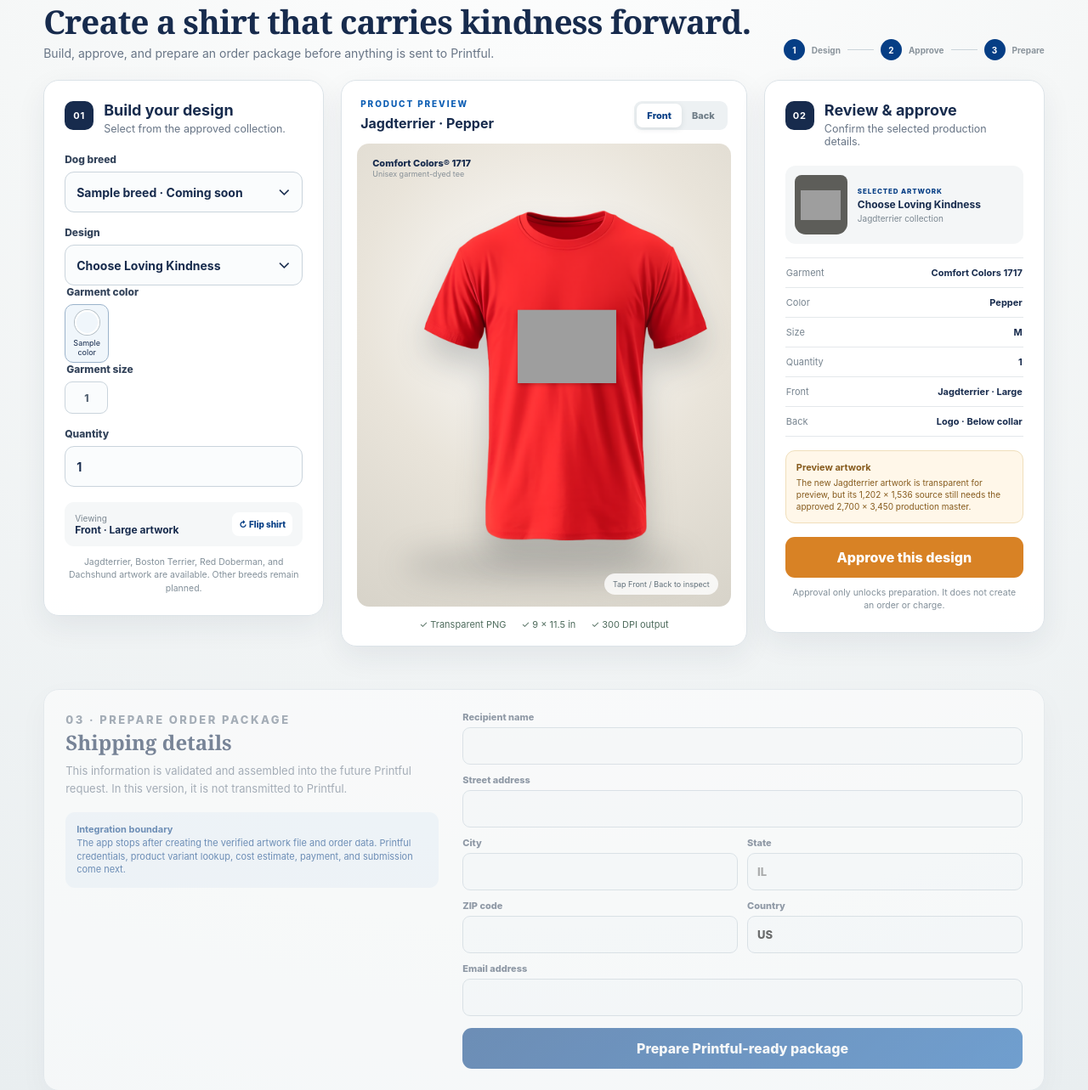
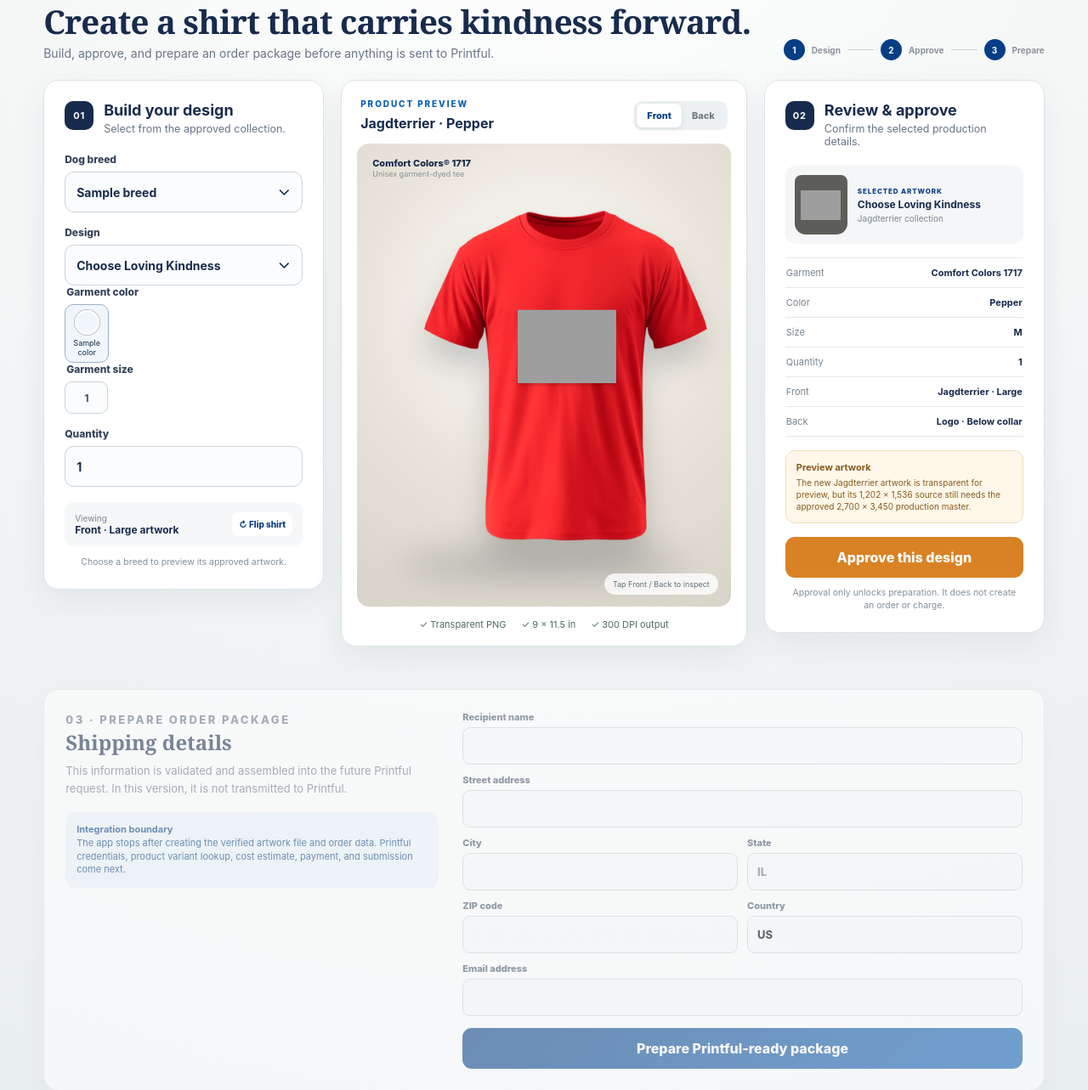
Before and after one commit to skinny-walrus/blue-lotus-tshirt-app, a Flask app: template templates/app.html in a window 1280 px wide. Shown: the part 139-1422 px from the top of the page at 85% size. Run offline with Flask 3, Linux system fonts and the light colour scheme; the template is opened without the code that fills it: most values are stand-ins (such as "Sample title", 1, 10 or a date in 2020); parts of the project's set-up code (start-up, migrations or seed data) failed here and were passed over; grey boxes are pictures that could not be loaded.

Commit message:
Simplify breed dropdown labels

```diff
--- a/templates/app.html
+++ b/templates/app.html
@@ -24,13 +24,13 @@
   <section class="intro"><div><p class="kicker">BLUE LOTUS TEMPLE · VOLUNTEER WORKSPACE</p><h1>Create a shirt that carries kindness forward.</h1><p>Build, approve, and prepare an order package before anything is sent to Printful.</p></div><div class="steps"><b>1</b> Design <i></i><b>2</b> Approve <i></i><b>3</b> Prepare</div></section>
   <main class="workspace">
     <section class="card controls"><div class="heading"><b>01</b><div><h2>Build your design</h2><p>Select from the approved collection.</p></div></div>
-      <label class="field-label" for="breed">Dog breed</label><div class="select"><select id="breed">{% for breed in breeds %}<option value="{{ breed }}">{{ breed }} · {{ 'Available' if breed in artworks else 'Coming soon' }}</option>{% endfor %}</select></div>
+<label class="field-label" for="breed">Dog breed</label><div class="select"><select id="breed">{% for breed in breeds %}<option value="{{ breed }}">{{ breed }}</option>{% endfor %}</select></div>
       <label class="field-label" for="design">Design</label><div class="select"><select id="design"><option>Choose Loving Kindness</option></select></div>
       <fieldset><legend>Garment color</legend><div class="colors">{% for name, details in colors.items() %}<button type="button" class="{{ 'on' if loop.first else '' }}" data-name="{{ name }}" data-color="{{ details.hex }}" data-filter="{{ details.filter }}" aria-pressed="{{ 'true' if loop.first else 'false' }}"><i style="background:{{ details.hex }}"></i><small>{{ name }}</small></button>{% endfor %}</div></fieldset>
       <fieldset><legend>Garment size</legend><div class="sizes">{% for size in sizes %}<button type="button" class="{{ 'on' if size == 'M' else '' }}" data-size="{{ size }}" aria-pressed="{{ 'true' if size == 'M' else 'false' }}">{{ size }}</button>{% endfor %}</div></fieldset>
       <label class="field-label" for="quantity">Quantity</label><input class="qty" id="quantity" type="number" min="1" max="10" value="1" inputmode="numeric">
       <div class="placement"><div><span>Viewing</span><strong id="placement">Front · Large artwork</strong></div><button type="button" id="flip">↻ Flip shirt</button></div>
-      <p class="helper">Jagdterrier, Boston Terrier, Red Doberman, and Dachshund artwork are available. Other breeds remain planned.</p>
+<p class="helper">Choose a breed to preview its approved artwork.</p>
     </section>
     <section class="card preview"><div class="preview-head"><div><p class="kicker">PRODUCT PREVIEW</p><h2 id="title">Jagdterrier · Pepper</h2></div><div class="toggle"><button type="button" class="on" id="front">Front</button><button type="button" id="back">Back</button></div></div>
       <div class="stage"><div class="stage-note">Comfort Colors® 1717<small>Unisex garment-dyed tee</small></div><div class="shirt-photo front" id="shirt"><img class="garment-photo" id="garmentPhoto" src="{{ url_for('static', filename='realistic-shirt-template.png') }}" alt="Pepper T-shirt, front view" style="filter:{{ colors.Pepper.filter }}"><img class="moss-back-photo hide" id="mossBackPhoto" src="{{ url_for('static', filename='moss-shirt-back.png') }}" alt="Moss T-shirt, back view"><img class="art" id="frontArt" src="{{ url_for('static', filename='jagdterrier-loving-kindness.png') }}" alt="Choose Loving Kindness Jagdterrier monk design on the shirt front"><img class="back-mark hide" id="backArt" src="{{ url_for('static', filename='blue-lotus-logo.png') }}" alt="Blue Lotus Temple logo centered below the back collar"></div><div class="coming hide" id="coming"><span>Artwork coming soon</span><strong id="comingBreed"></strong><small>Select an available breed to continue.</small></div><div class="hint">Tap Front / Back to inspect</div></div>
@@ -54,7 +54,7 @@ let color='Pepper',size='M',approved=false;
 function available(){return Boolean(artworks[breed.value])}
 function resetApproval(){approved=false;approve.textContent=available()?'Approve this design':'Artwork coming soon';approve.disabled=!available();approve.classList.remove('done');orderSection.classList.add('locked');orderSection.setAttribute('aria-disabled','true');result.classList.add('hide');error.classList.add('hide')}
 function showSide(side){const isFront=side==='front',useMossBack=!isFront&&color==='Moss';shirt.classList.toggle('front',isFront);shirt.classList.toggle('back',!isFront);garmentPhoto.classList.toggle('hide',useMossBack);mossBackPhoto.classList.toggle('hide',!useMossBack);garmentPhoto.alt=color+' T-shirt, '+side+' view';frontArt.classList.toggle('hide',!available()||!isFront);backArt.classList.toggle('hide',!available()||isFront);front.classList.toggle('on',isFront);back.classList.toggle('on',!isFront);placement.textContent=isFront?'Front · Large artwork':'Back · Logo below collar'}
-function updateBreed(){const ready=available();title.textContent=breed.value+' · '+color;coming.classList.toggle('hide',ready);comingBreed.textContent=breed.value;miniArt.classList.toggle('hide',!ready);collectionSummary.textContent=breed.value+' collection';frontSummary.textContent=breed.value+' · Large';if(ready){const source=staticBase+artworks[breed.value],check=artworkChecks[breed.value];frontArt.src=source;frontArt.alt='Choose Loving Kindness '+breed.value+' monk design on the shirt front';miniArt.src=source;if(check.production_ready){quality.innerHTML='<strong>Production-ready artwork</strong>The approved 3,300 × 4,200 transparent PNG exceeds the saved 2,700 × 3,450 production target and will be reduced without upscaling.'}else{quality.innerHTML='<strong>Source-resolution notice</strong>'+check.warning}}else{quality.innerHTML='<strong>Artwork coming soon</strong>This breed cannot be approved or prepared until its final transparent artwork has been added.'}showSide(front.classList.contains('on')?'front':'back');resetApproval()}
+function updateBreed(){const ready=available();title.textContent=breed.value+' · '+color;coming.classList.toggle('hide',ready);comingBreed.textContent=breed.value;miniArt.classList.toggle('hide',!ready);collectionSummary.textContent=breed.value+' collection';frontSummary.textContent=breed.value+' · Large';if(ready){const source=staticBase+artworks[breed.value],check=artworkChecks[breed.value];frontArt.src=source;frontArt.alt='Choose Loving Kindness '+breed.value+' monk design on the shirt front';miniArt.src=source;const pixels=check.source_pixels.join(' × ');if(check.production_ready){quality.innerHTML='<strong>Production-ready artwork</strong>Approved '+pixels+' transparent PNG. It will be prepared at 2,700 × 3,450 pixels and 300 DPI without upscaling.'}else{quality.innerHTML='<strong>Source-resolution notice</strong>'+check.warning}}else{quality.innerHTML='<strong>Artwork coming soon</strong>This breed cannot be approved or prepared until its final transparent artwork has been added.'}showSide(front.classList.contains('on')?'front':'back');resetApproval()}
 breed.addEventListener('change',updateBreed);front.addEventListener('click',()=>showSide('front'));back.addEventListener('click',()=>showSide('back'));document.querySelector('#flip').addEventListener('click',()=>showSide(front.classList.contains('on')?'back':'front'));
 document.querySelectorAll('.colors button').forEach(button=>button.addEventListener('click',()=>{document.querySelectorAll('.colors button').forEach(item=>{item.classList.remove('on');item.setAttribute('aria-pressed','false')});button.classList.add('on');button.setAttribute('aria-pressed','true');color=button.dataset.name;garmentPhoto.style.filter=button.dataset.filter;mini.style.background=button.dataset.color;title.textContent=breed.value+' · '+color;colorSummary.textContent=color;showSide(front.classList.contains('on')?'front':'back');resetApproval()}));
 document.querySelectorAll('.sizes button').forEach(button=>button.addEventListener('click',()=>{document.querySelectorAll('.sizes button').forEach(item=>{item.classList.remove('on');item.setAttribute('aria-pressed','false')});button.classList.add('on');button.setAttribute('aria-pressed','true');size=button.dataset.size;sizeSummary.textContent=size;resetApproval()}));
```
